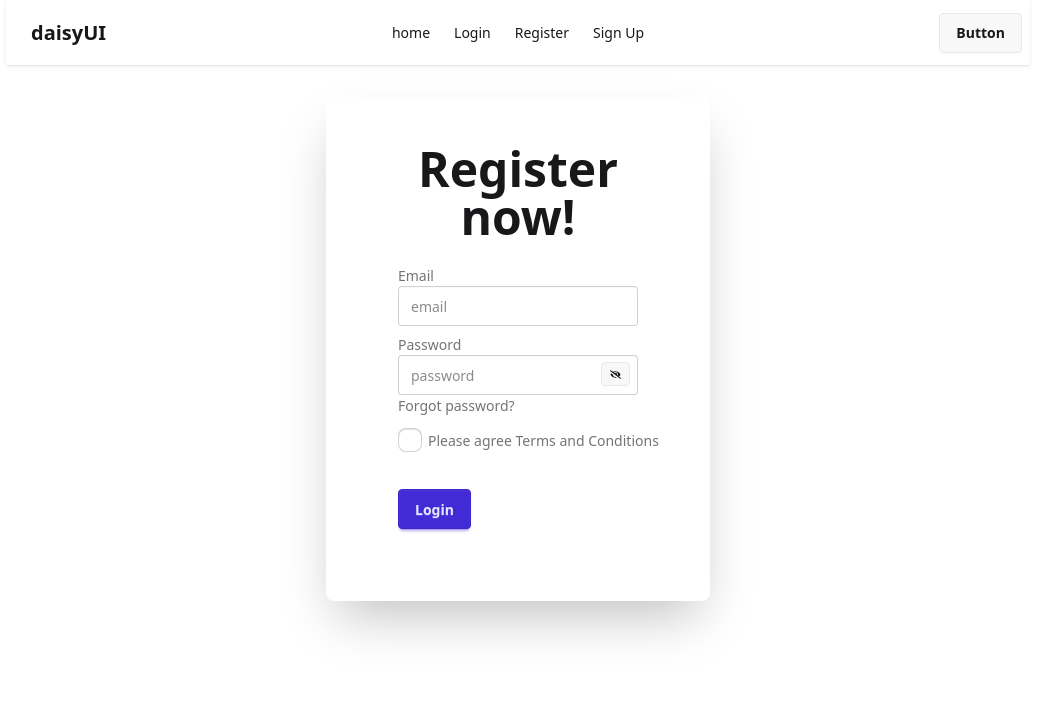
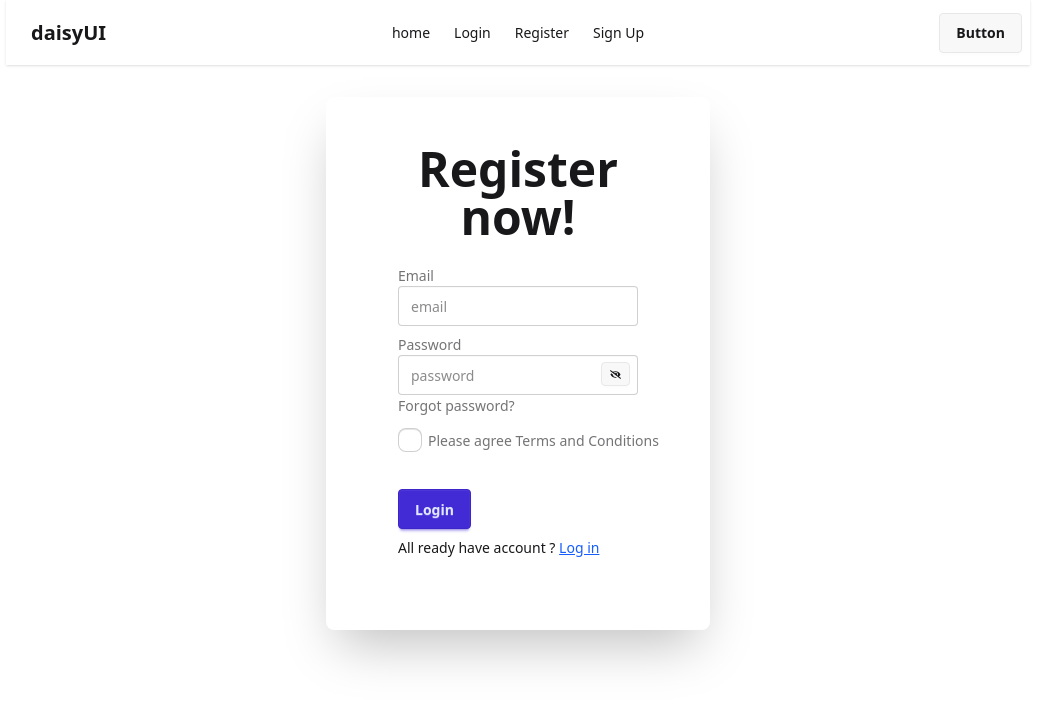
Before and after one commit to Samriddhadewan/module-50, a React (Vite) app: page /signUp in a window 1280 px wide. Shown: the top 704 px of the page, without its empty margins (122-1175 px from the left). Built offline with nearby package versions, Linux system fonts and the light colour scheme.

Commit message:
route added

```diff
--- a/src/Components/Login/Login.jsx
+++ b/src/Components/Login/Login.jsx
@@ -1,6 +1,7 @@
 import { signInWithEmailAndPassword } from "firebase/auth";
 import auth from "../../firebase.config";
 import { useState } from "react";
+import { Link } from "react-router-dom";
 
 const Login = () => {
   const [errorMessage, setErrorMessage] = useState(false)
@@ -64,6 +65,9 @@ const Login = () => {
         {
           success && <p className="text-green-600">Login success</p>
         }
+      <div>
+        For new account <Link className="underline text-blue-600" to="/signUp">Sign up</Link>
+      </div>
       </form>
     </div>
   </div>
--- a/src/Components/SignUp/SignUp.jsx
+++ b/src/Components/SignUp/SignUp.jsx
@@ -3,6 +3,7 @@ import auth from "../../firebase.config";
 import { useState } from "react";
 
 import { FaEye, FaEyeSlash } from "react-icons/fa";
+import { Link } from "react-router-dom";
 
 const SignUp = () => {
   const [errorMassage, setErrorMassage] = useState("");
@@ -96,6 +97,9 @@ const SignUp = () => {
         <div className="form-control mt-6">
           <button className="btn btn-primary">Login</button>
         </div>
+        <div>
+          All ready have account ? <Link to="/login" className="underline text-blue-600">Log in</Link>
+        </div>
       </form>
       {errorMassage && <p className="text-red-600"> {errorMassage}</p>}
       {successMessage && (
```
